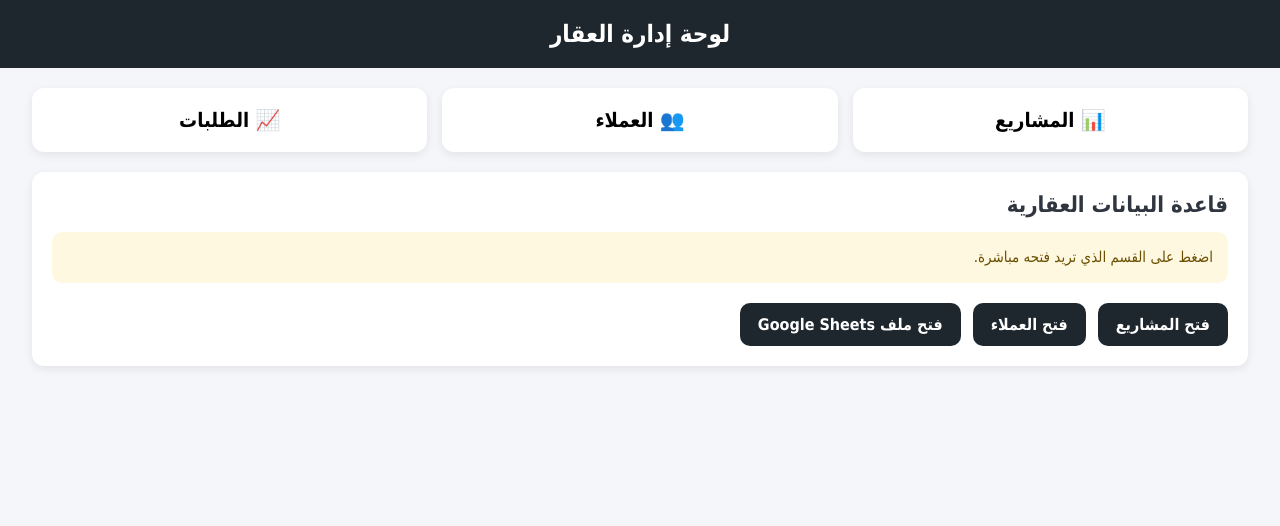
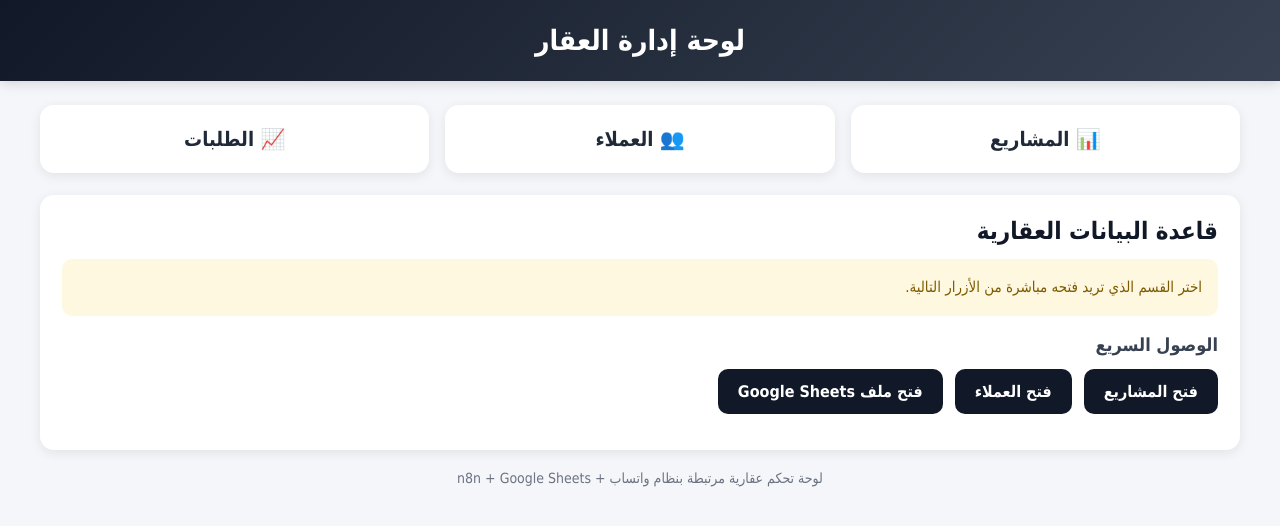
Before and after one commit to fawaznewvillage-lang/real-estate-dashboard, a plain HTML site: page index.html in a window 1280 px wide. Drawn offline with Linux system fonts and the light colour scheme.

Commit message:
Update index.html

```diff
--- a/index.html
+++ b/index.html
@@ -10,74 +10,103 @@
       font-family:Tahoma, Arial, sans-serif;
       background:#f5f6fa;
       direction:rtl;
+      color:#1f2937;
     }
+
     header{
-      background:#1e272e;
+      background:linear-gradient(135deg,#111827,#374151);
       color:#fff;
-      padding:20px;
+      padding:24px;
       text-align:center;
-      font-size:24px;
+      font-size:28px;
       font-weight:bold;
+      box-shadow:0 2px 12px rgba(0,0,0,0.15);
     }
+
     .container{
-      width:95%;
-      margin:20px auto;
+      width:94%;
+      max-width:1200px;
+      margin:24px auto;
     }
+
     .stats{
-      display:flex;
-      gap:15px;
-      flex-wrap:wrap;
-      margin-bottom:20px;
+      display:grid;
+      grid-template-columns:repeat(auto-fit,minmax(220px,1fr));
+      gap:16px;
+      margin-bottom:22px;
     }
+
     .stat{
-      flex:1;
-      min-width:220px;
       background:#fff;
-      padding:20px;
+      padding:22px;
       text-align:center;
-      border-radius:12px;
-      box-shadow:0 3px 10px rgba(0,0,0,0.08);
+      border-radius:14px;
+      box-shadow:0 3px 12px rgba(0,0,0,0.08);
       font-size:20px;
       font-weight:bold;
     }
+
     .card{
       background:#fff;
-      padding:20px;
+      padding:22px;
       margin-bottom:20px;
-      border-radius:12px;
-      box-shadow:0 3px 10px rgba(0,0,0,0.08);
+      border-radius:14px;
+      box-shadow:0 3px 12px rgba(0,0,0,0.08);
     }
+
     .card h2{
-      margin:0 0 15px;
-      font-size:22px;
-      color:#2f3640;
+      margin:0 0 14px;
+      font-size:24px;
+      color:#111827;
     }
+
     .note{
       background:#fff8e1;
-      color:#6b4f00;
-      padding:12px 15px;
+      color:#7c5a00;
+      padding:14px 16px;
       border-radius:10px;
-      margin-bottom:20px;
+      margin-bottom:18px;
       font-size:15px;
-      line-height:1.8;
+      line-height:1.9;
     }
+
     .buttons{
       display:flex;
       gap:12px;
       flex-wrap:wrap;
+      margin-bottom:14px;
     }
+
     .btn{
       display:inline-block;
-      background:#1e272e;
+      background:#111827;
       color:#fff;
       text-decoration:none;
-      padding:12px 18px;
+      padding:13px 20px;
       border-radius:10px;
       font-size:16px;
       font-weight:bold;
+      transition:0.2s ease;
     }
+
     .btn:hover{
-      opacity:0.9;
+      background:#374151;
+      transform:translateY(-1px);
+    }
+
+    .section-title{
+      font-size:18px;
+      font-weight:bold;
+      margin:10px 0 14px;
+      color:#374151;
+    }
+
+    .footer{
+      text-align:center;
+      color:#6b7280;
+      font-size:14px;
+      margin-top:18px;
+      padding-bottom:20px;
     }
   </style>
 </head>
@@ -97,8 +126,10 @@
       <h2>قاعدة البيانات العقارية</h2>
 
       <div class="note">
-        اضغط على القسم الذي تريد فتحه مباشرة.
+        اختر القسم الذي تريد فتحه مباشرة من الأزرار التالية.
       </div>
+
+      <div class="section-title">الوصول السريع</div>
 
       <div class="buttons">
         <a class="btn" target="_blank" href="https://docs.google.com/spreadsheets/d/17PjsCjDlWEdbuaYcB4EqOR-Eiw05Ng7DTrY6cyDd_l0/edit#gid=133223794">فتح المشاريع</a>
@@ -107,6 +138,10 @@
       </div>
     </div>
 
+    <div class="footer">
+      لوحة تحكم عقارية مرتبطة بنظام واتساب + n8n + Google Sheets
+    </div>
+
   </div>
 
 </body>
```
